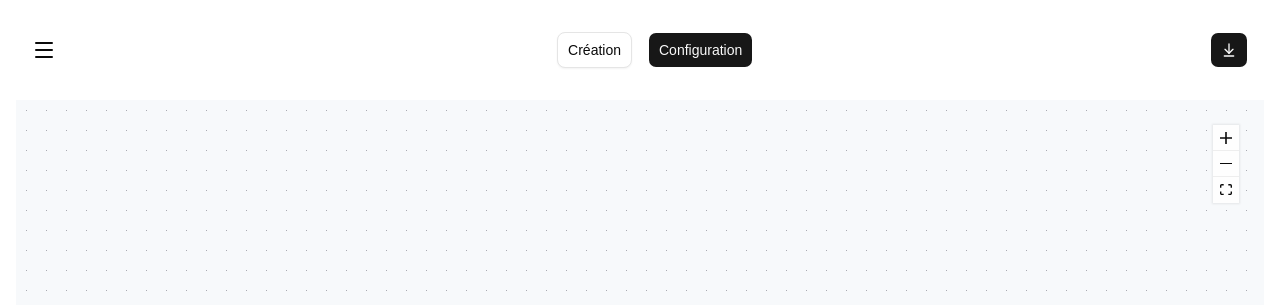
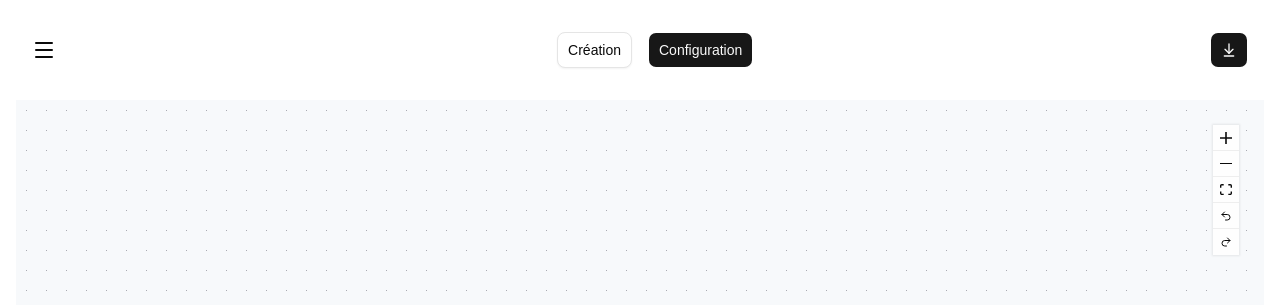
Before and after one commit to ayluc/projet-feature-model, a React app in the folder frontend/: page /configuration in a window 1280 px wide. Shown: the top 305 px of the page. Built offline with nearby package versions, Linux system fonts and the light colour scheme; the HTML template or start-up script is replaced by a standard one.

Commit message:
Ajout visuel des boutons undo-redo

```diff
--- a/frontend/src/App.css
+++ b/frontend/src/App.css
@@ -130,6 +130,11 @@ background: #f0f0f0;
 }
 
 
+.react-flow__controls-button.undo-redo-button svg {
+  fill: none !important;
+  stroke: currentColor;
+}
+
 @custom-variant dark (&:is(.dark *));
 
 
--- a/frontend/src/components/FeatureModelEditor/FeatureModelEditor.jsx
+++ b/frontend/src/components/FeatureModelEditor/FeatureModelEditor.jsx
@@ -1,5 +1,6 @@
 import React, { useRef, useCallback, useState } from "react";
-import { ReactFlow, Controls, Background, useReactFlow } from "@xyflow/react";
+import { ReactFlow, Controls, Background, useReactFlow, ControlButton } from "@xyflow/react";
+import { Undo2, Redo2 } from "lucide-react";
 
 import { useDnD } from '@/components/DnDContext';
 import { useGraph } from '@/components/GraphContext';
@@ -115,7 +116,14 @@ function FeatureModelEditor({ isReadOnly = false }) {
         elementsSelectable={true}
         onDelete={isReadOnly ? undefined : onDelete}
       >
-        <Controls position="top-right" showInteractive={!isReadOnly} />
+        <Controls position="top-right" showInteractive={!isReadOnly}>
+          <ControlButton className="undo-redo-button">
+            <Undo2/>
+          </ControlButton>
+          <ControlButton className="undo-redo-button">
+            <Redo2/>
+          </ControlButton>
+        </Controls>
         <Background />
         {menu && <ContextMenu {...menu} onClick={onPaneClick} />}
       </ReactFlow>
```
